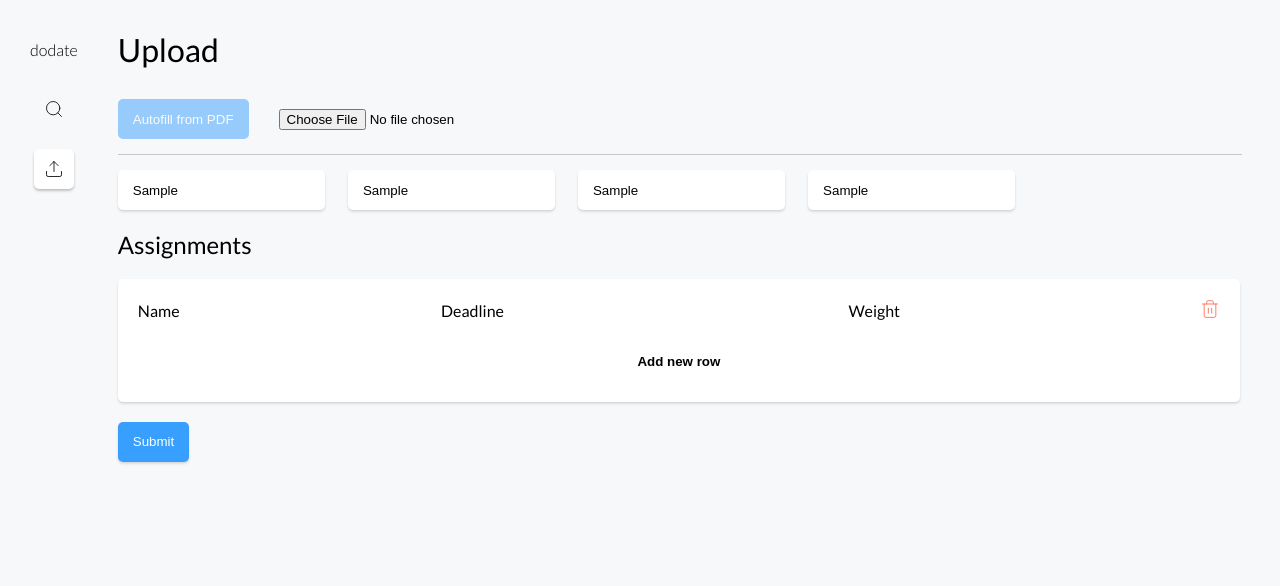
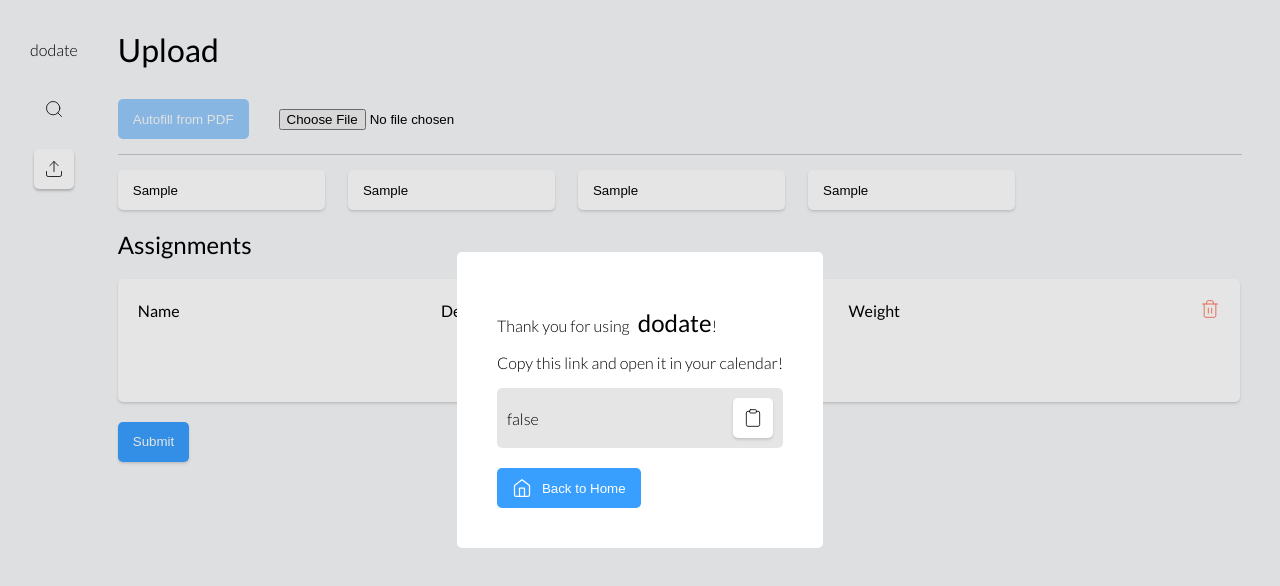
Before and after one commit to geotrieu/CH2020, a plain HTML site: page frontend/upload/index.html in a window 1280 px wide. Both pictures are taken after typing "Sample", "Sample", "Sample", "Sample" into the empty fields and a click on the input "Submit". Drawn offline with Linux system fonts and the light colour scheme.

Commit message:
link clipboard

```diff
--- a/frontend/upload/app.js
+++ b/frontend/upload/app.js
@@ -13,9 +13,21 @@
         document.getElementById("tableBody").innerHTML = "";
     };
 
-    document.getElementById("submitButton").onclick = function (e) {
+    document.getElementById("submitButton").onclick = async function (e) {
         e.preventDefault();
-        submitCourse();
+        let link = await submitCourse();
+        showModal(link);
+
+        document.getElementById("copyLink").onclick = function () {
+            let link = document.getElementById("link").innerText;
+            let dummy = document.createElement("INPUT");
+            document.body.appendChild(dummy);
+            dummy.setAttribute("id", "dummy_id");
+            document.getElementById("dummy_id").value = link;
+            dummy.select();
+            document.execCommand("copy");
+            document.body.removeChild(dummy);
+        };
     };
 
     let fileInput = document.getElementById("fileInputButton");
@@ -72,6 +84,13 @@
                 })
                 .catch((e) => console.error(e));
         }
+    }
+
+    function showModal(link) {
+        let modal = document.getElementById("modal");
+        modal.classList.add("showModal");
+
+        document.getElementById("link").innerText = link;
     }
 
     function formatDate(date) {
--- a/frontend/upload/index.html
+++ b/frontend/upload/index.html
@@ -6,9 +6,26 @@
     <link rel="stylesheet" type="text/css" href="../fonts.css" />
     <link rel="stylesheet" type="text/css" href="../global.css" />
     <link rel="stylesheet" type="text/css" href="style.css" />
+    <link rel="stylesheet" type="text/css" href="modal.css" />
     <meta name="viewport" content="width=device-width, initial-scale=1.0" />
   </head>
   <body>
+    <div id="modal">
+      <div id="modalWrapper">
+        <div id="modalContent"></div>
+
+          <p>Thank you for using <strong>dodate</strong>!</p>
+          <p>Copy this link and open it in your calendar!</p>
+          <div id="linkWrapper">
+            <p id="link"></p>
+            <button class="modalButton" id="copyLink"><img src="../assets/clipboard.svg" /></button>
+          </div>
+          <a href="../index.html">
+            <button class="button" id="closeBtn"><img src="../assets/home.svg" /> Back to Home</button>
+          </a>
+      </div>
+    </div>
+
     <div id="contentWrapper">
       <div id="navWrapper">
         <a href="../index.html"><p id="title">dodate</p></a>
--- /dev/null
+++ b/frontend/upload/modal.css
@@ -0,0 +1,79 @@
+#modal {
+  position: absolute;
+  background: var(--hover-color);
+  z-index: 1000;
+  height: 100%;
+  width: 100%;
+  justify-content: center;
+  align-items: center;
+  display: none;
+}
+
+strong {
+  font-size: 1.5em;
+  margin-left: 5px;
+}
+
+.showModal {
+  display: flex !important;
+}
+
+#closeBtn {
+  display: flex;
+  align-items: center;
+  margin-top: 20px;
+}
+
+#closeBtn img {
+  margin-right: 10px;
+}
+
+#modalWrapper {
+  background-color: white;
+  padding: 40px;
+  border-radius: var(--border-radius);
+  position: relative;
+  max-width: 40%;
+}
+
+#linkWrapper {
+  background-color: var(--hover-color);
+  border-radius: var(--border-radius);
+  padding: 10px;
+  padding-left: 10px;
+  display: flex;
+  flex-direction: row;
+  align-items: center;
+}
+
+#link {
+  flex: 1;
+  margin: 0;
+  margin-right: 20px;
+  overflow-wrap: anywhere;
+}
+
+.modalButton {
+  background: transparent;
+  border: none;
+  border-radius: var(--border-radius);
+  padding: 10px;
+  background-color: white;
+}
+
+.modalButton img {
+  display: block;
+}
+
+#copyLink {
+  box-shadow: var(--box-shadow);
+}
+
+.modalButton:hover {
+  background-color: var(--hover-color);
+  cursor: pointer;
+}
+
+#link {
+  cursor: text;
+}
```
Also changed, not shown: frontend/assets/clipboard.svg (added), frontend/assets/home.svg (added).
